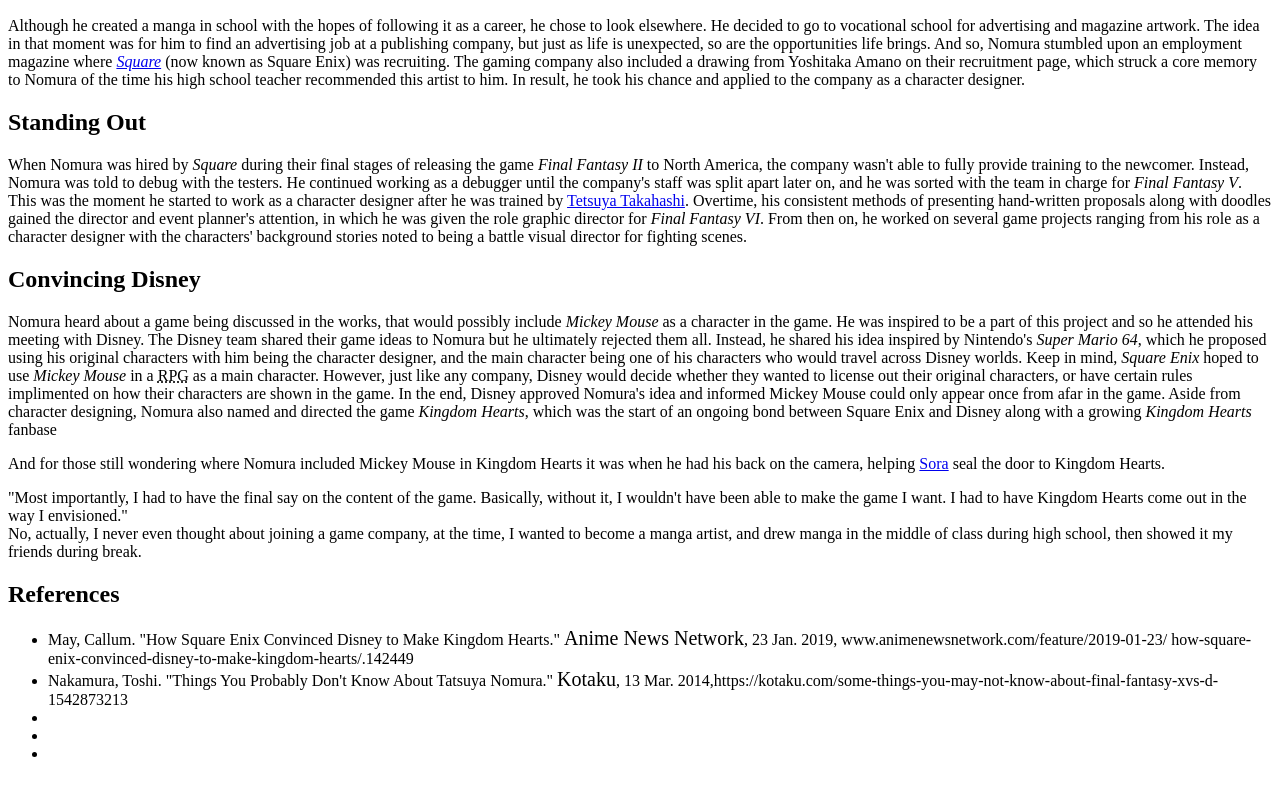
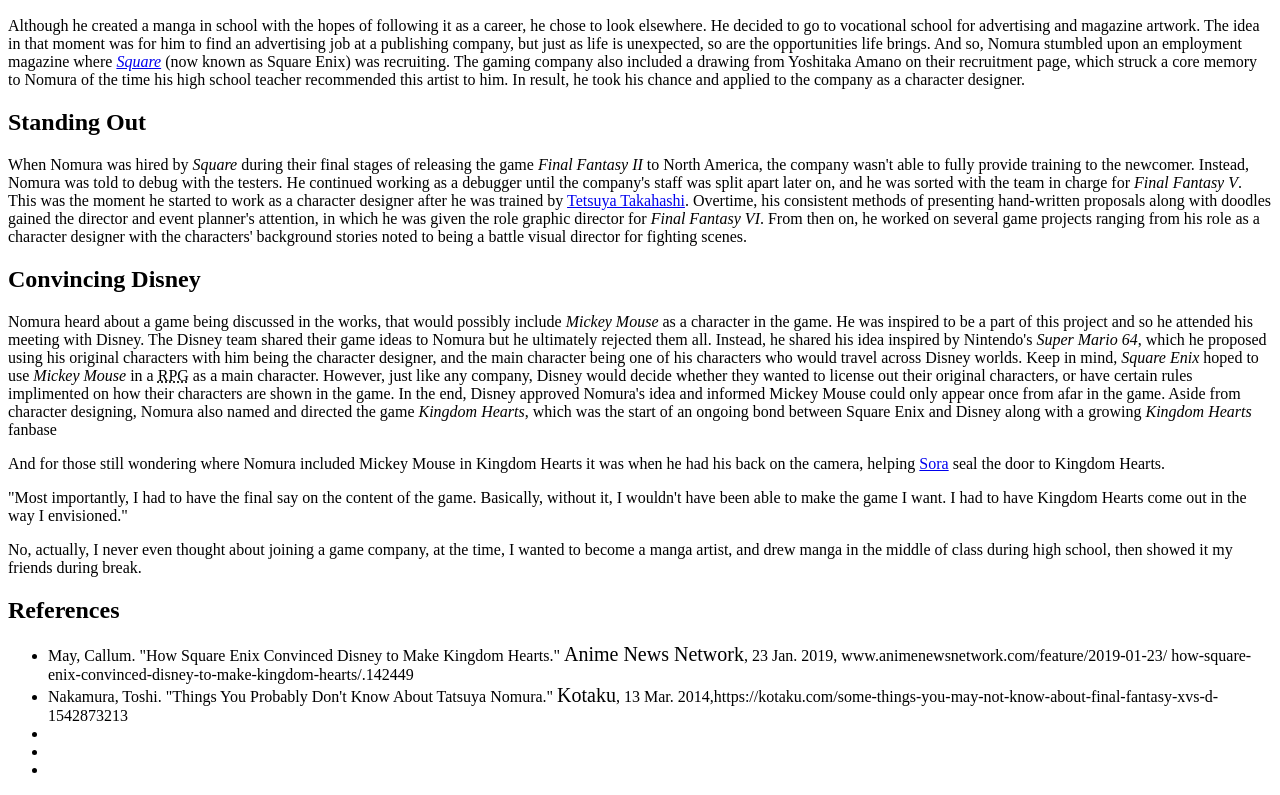
Before and after one commit to Namix23/tribute-page, a plain HTML site: page index.html in a window 1280 px wide. Shown: the part 809-1604 px from the top of the page. Drawn offline with Linux system fonts and the light colour scheme; a web font is replaced by a local one.

Commit message:
Nest p text inside aside tag

```diff
--- a/index.html
+++ b/index.html
@@ -79,12 +79,12 @@
         <h2>Convincing Disney</h2>
         <p>Nomura heard about a game being discussed in the works, that would possibly include <cite>Mickey Mouse</cite> as a character in the game. He was inspired to be a part of this project and so he attended his meeting with Disney. The Disney team shared their game ideas to Nomura but he ultimately rejected them all. Instead, he shared his idea inspired by Nintendo's <cite>Super Mario 64</cite>, which he proposed using his original characters with him being the character designer, and the main character being one of his characters who would travel across Disney worlds. Keep in mind, <cite>Square Enix</cite> hoped to use <cite>Mickey Mouse</cite> in a <abbr title="Role-playing game">RPG</abbr> as a main character. However, just like any company, Disney would decide whether they wanted to license out their original characters, or have certain rules implimented on how their characters are shown in the game. In the end, Disney approved Nomura's idea and informed Mickey Mouse could only appear once from afar in the game. Aside from character designing, Nomura also named and directed the game <cite>Kingdom Hearts</cite>, which was the start of an ongoing bond between Square Enix and Disney along with a growing <cite>Kingdom Hearts</cite> fanbase</p>
         <p>And for those still wondering where Nomura included Mickey Mouse in Kingdom Hearts it was when he had his back on the camera, helping <a href="https://kingdomhearts.fandom.com/wiki/Sora">Sora</a> seal the door to Kingdom Hearts.</p>
-        <aside>"Most importantly, I had to have the final say on the content of the game. Basically, without it, I wouldn't have been able to make the game I want. I had to have Kingdom Hearts come out in the way I envisioned."</aside>
-        <aside>
+        <aside><p>"Most importantly, I had to have the final say on the content of the game. Basically, without it, I wouldn't have been able to make the game I want. I had to have Kingdom Hearts come out in the way I envisioned."</p></aside>
+        <aside><p>
           No, actually, I never even thought about joining a game company, at
           the time, I wanted to become a manga artist, and drew manga in the
           middle of class during high school, then showed it my friends during
-          break.
+          break.</p>
         </aside>
       </article>
     </main>
```
